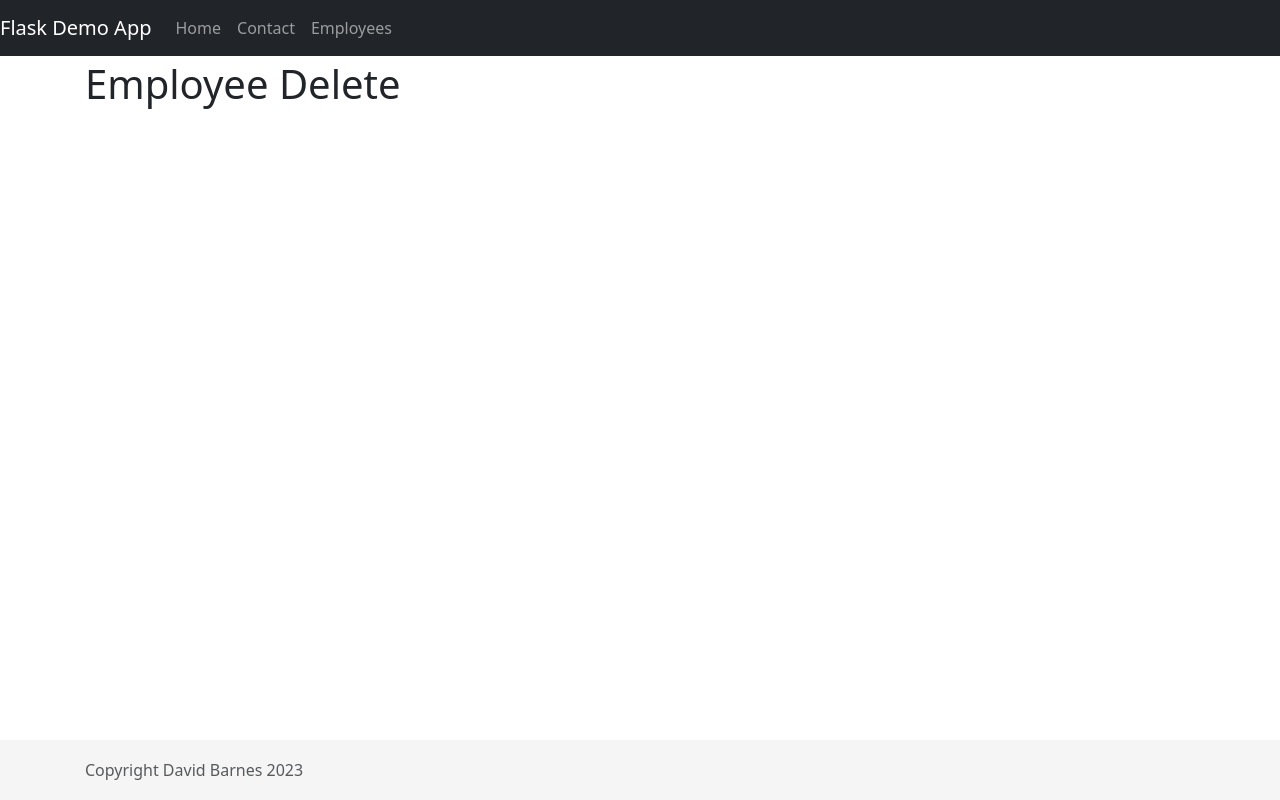
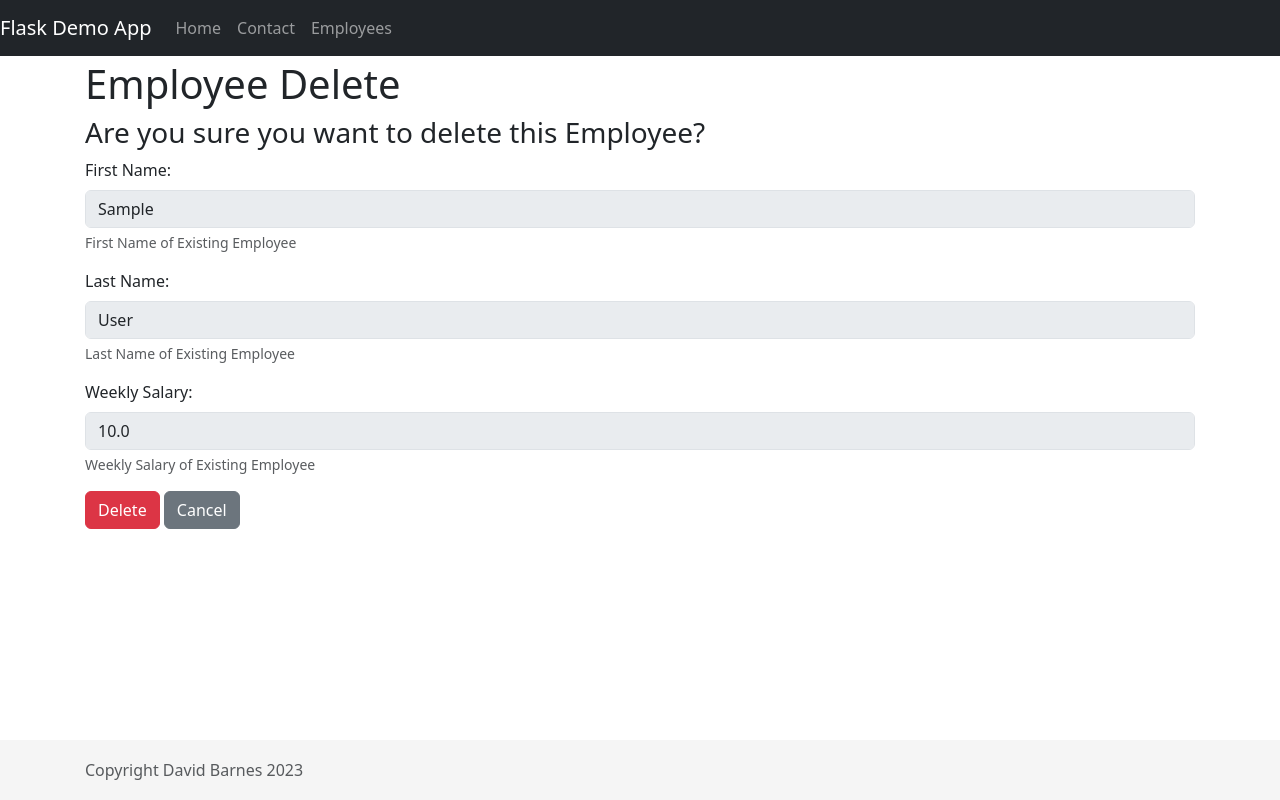
Before and after one commit to cis226/cis226-inclass-6-dbarneskvcc, a Flask app: page /employees/1/delete in a window 1280 px wide. Run offline with Flask 3, Linux system fonts and the light colour scheme; tables that the repository leaves empty hold one stand-in row (values such as "Sample post").

Commit message:
Finish update and delete functionality.

```diff
--- a/templates/employee/employee_delete.html
+++ b/templates/employee/employee_delete.html
@@ -4,4 +4,60 @@
 
 {% block body %}
   <h1>Employee Delete</h1>
+  <h3>Are you sure you want to delete this Employee?</h3>
+  <form method="POST">
+    <div class="mb-3">
+      <label for="first_name" class="form-label">First Name:</label>
+      <input
+        type="text"
+        class="form-control"
+        id="first_name_id"
+        name="first_name"
+        placeholder="First Name"
+        value="{{ employee.first_name }}"
+        disabled
+      >
+      <div id="first_name_help_id" class="form-text">
+        First Name of Existing Employee
+      </div>
+    </div>
+
+    <div class="mb-3">
+      <label for="last_name" class="form-label">Last Name:</label>
+      <input
+        type="text"
+        class="form-control"
+        id="last_name_id"
+        name="last_name"
+        placeholder="Last Name"
+        value="{{ employee.last_name }}"
+        disabled
+      >
+      <div id="last_name_help_id" class="form-text">
+        Last Name of Existing Employee
+      </div>
+    </div>
+
+    <div class="mb-3">
+      <label for="weekly_salary" class="form-label">Weekly Salary:</label>
+      <input
+        type="text"
+        class="form-control"
+        id="weekly_salary_id"
+        name="weekly_salary"
+        placeholder="Weekly Salary"
+        value="{{ employee.weekly_salary }}"
+        disabled
+      >
+      <div id="weekly_salary_help_id" class="form-text">
+        Weekly Salary of Existing Employee
+      </div>
+    </div>
+
+    <button class="btn btn-danger" type="submit">Delete</button>
+    <a href="{{ url_for('employee_list_view') }}" class="btn btn-secondary">
+      Cancel
+    </a>
+
+  </form>
 {% endblock body %}
--- a/views/employee.py
+++ b/views/employee.py
@@ -46,7 +46,7 @@ def employee_add_view():
         if not weekly_salary:
             errors.append("The Weekly Salary is required")
         try:
-            float(weekly_salary)
+            weekly_salary = float(weekly_salary)
         except ValueError:
             errors.append("The Weekly Salary must be a float")
 
@@ -71,14 +71,66 @@ def employee_add_view():
 def employee_edit_view(pk):
     """Show page for editing an existing Employee"""
 
+    errors = []
+
+    employee = db_session.get(Employee, pk)
+
+    if not employee:
+        errors.append(f"Unknown employee with pk of {pk}")
+
+    if employee and request.method == "POST":
+        first_name = request.form["first_name"]
+        last_name = request.form["last_name"]
+        weekly_salary = request.form["weekly_salary"]
+
+        if not first_name:
+            errors.append("The First Name is required")
+        if not last_name:
+            errors.append("The Last Name is required")
+        if not weekly_salary:
+            errors.append("The Weekly Salary is required")
+        try:
+            weekly_salary = float(weekly_salary)
+        except ValueError:
+            errors.append("The Weekly Salary must be a float")
+
+        if not errors:
+            employee.first_name = first_name
+            employee.last_name = last_name
+            employee.weekly_salary = weekly_salary
+            db_session.commit()
+
+            flash("User updated successfully")
+
+            return redirect(url_for("employee_list_view"))
+
     return render_template(
         "employee/employee_edit.html",
+        errors=errors,
+        employee=employee,
     )
 
 
 def employee_delete_view(pk):
     """Show page for deleting an existing Employee"""
 
+    errors = []
+
+    employee = db_session.get(Employee, pk)
+
+    if not employee:
+        errors.append(f"Unknown employee with pk of {pk}")
+
+    if employee and request.method == "POST":
+        db_session.delete(employee)
+        db_session.commit()
+
+        flash("User deleted successfully")
+
+        return redirect(url_for("employee_list_view"))
+
     return render_template(
         "employee/employee_delete.html",
+        errors=errors,
+        employee=employee,
     )
```
Also changed, not shown: templates/employee/employee_edit.html (+52 -0 lines).
